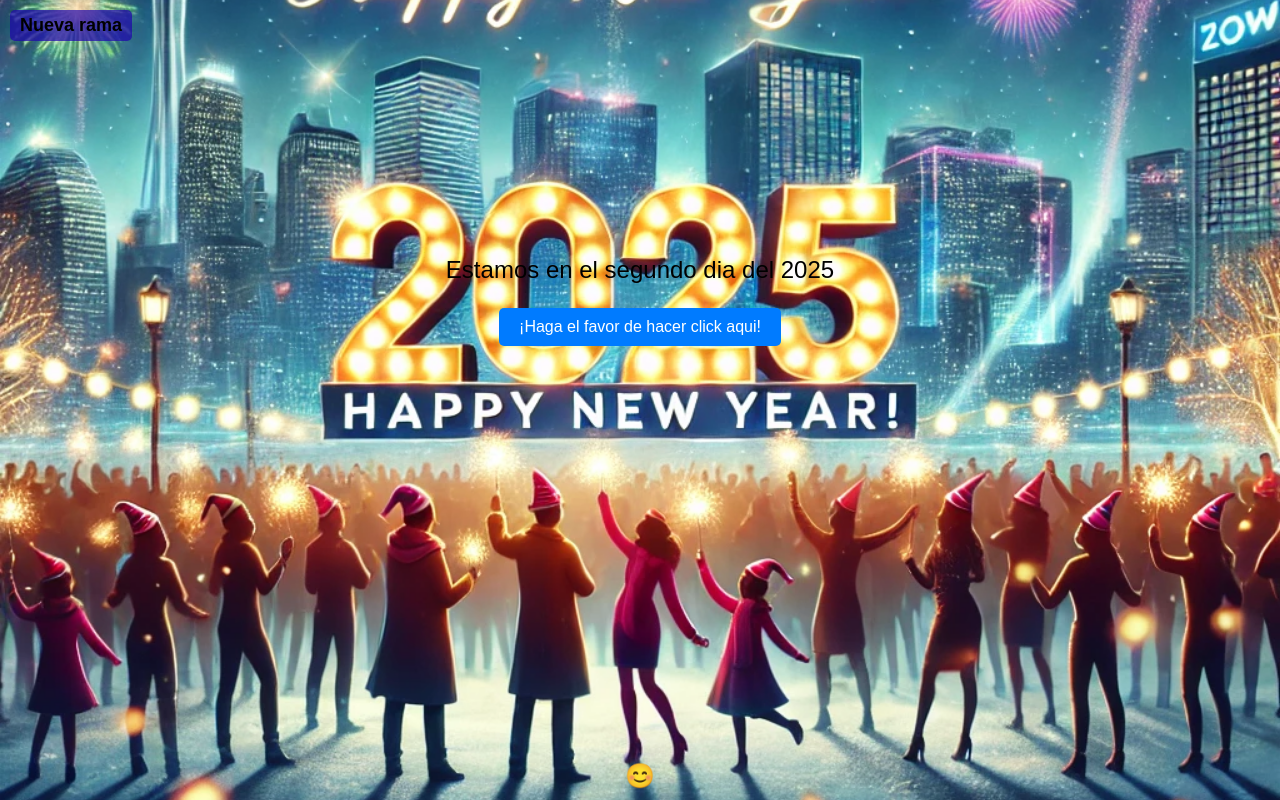
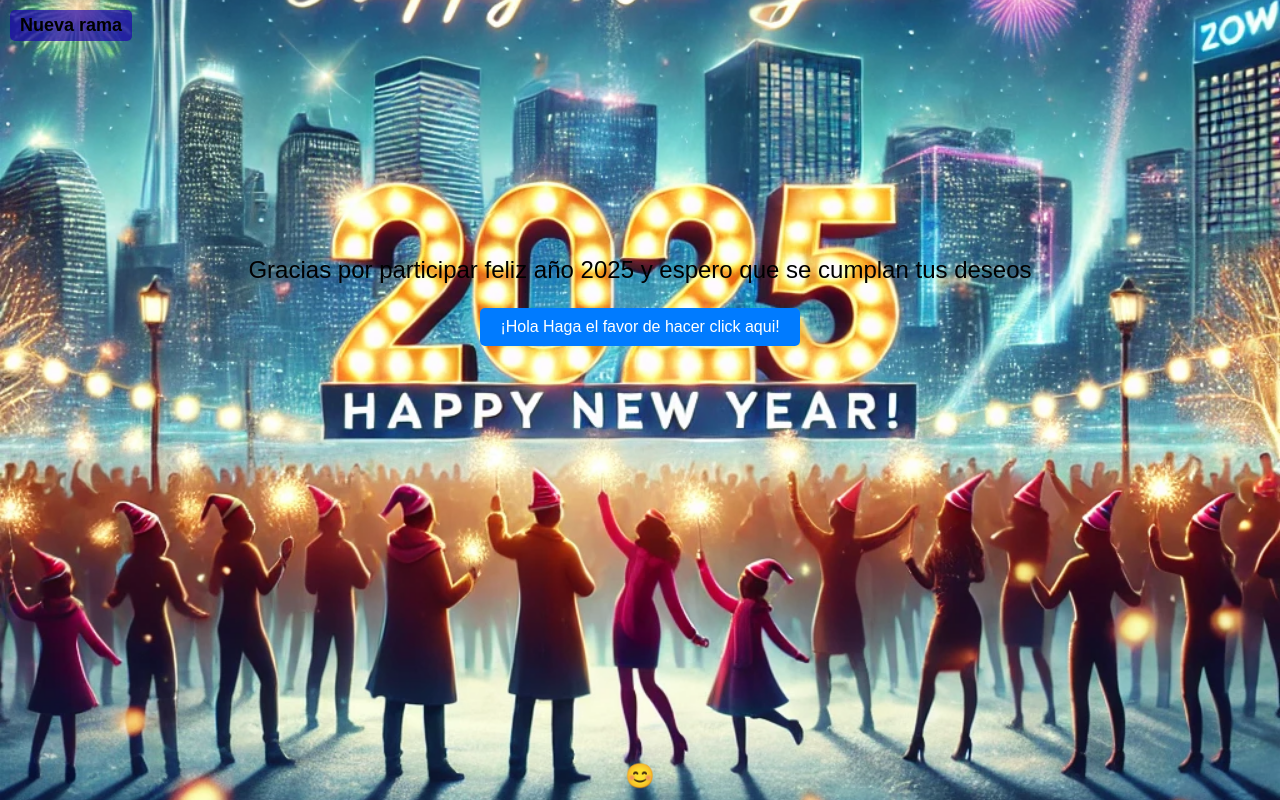
Before and after one commit to jsala382/pagina_prueba_git, an Angular app: page / in a window 1280 px wide. Built offline with nearby package versions, Linux system fonts and the light colour scheme.

Commit message:
Hice un nuevo cambio en la rama disenoCompleto

```diff
--- a/src/app/app.component.html
+++ b/src/app/app.component.html
@@ -6,7 +6,7 @@
 <div style="text-align: center; margin-top: 20%;">
   <p style="color: black; font-size: 24px;">{{mensaje}}</p>
 
-  <button (click)="cambiarMensaje()" style="padding: 10px 20px; font-size: 16px; cursor: pointer;">¡Haga el favor de hacer click aqui!</button>
+  <button (click)="cambiarMensaje()" style="padding: 10px 20px; font-size: 16px; cursor: pointer;">¡Hola Haga el favor de hacer click aqui!</button>
 
 </div>
 
--- a/src/app/app.component.ts
+++ b/src/app/app.component.ts
@@ -10,7 +10,7 @@ import { Title } from '@angular/platform-browser';
   styleUrl: './app.component.css'
 })
 export class AppComponent {
-  mensaje: string="Estamos en el segundo dia del 2025"
+  mensaje: string="Gracias por participar feliz año 2025 y espero que se cumplan tus deseos"
   constructor(private titleService: Title) {
     this.titleService.setTitle("Prueba de git");
   }
```
